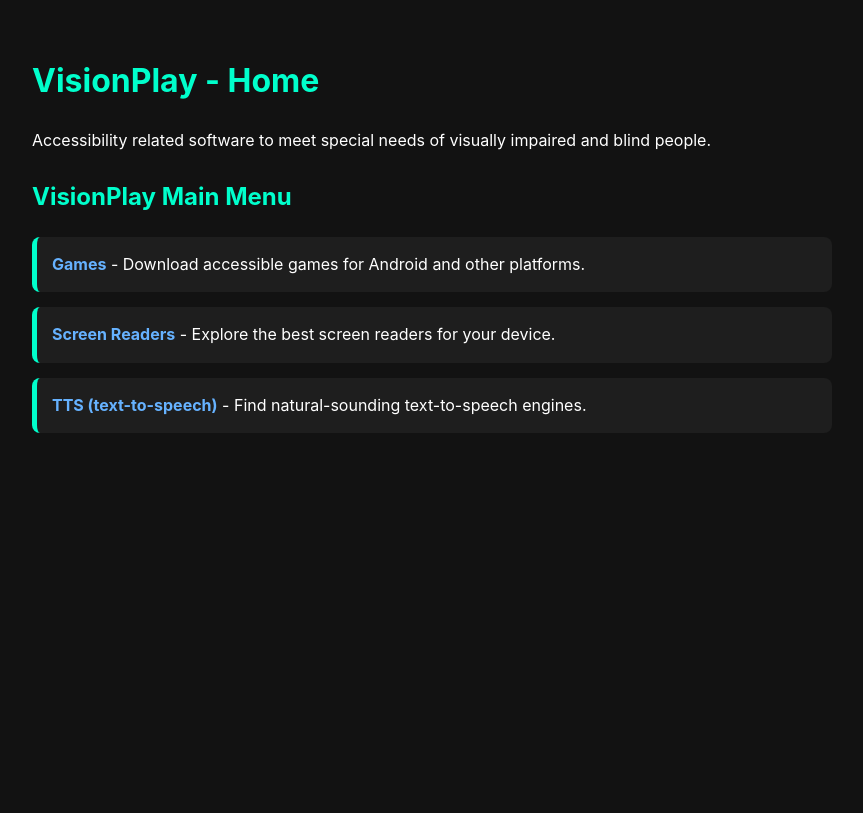
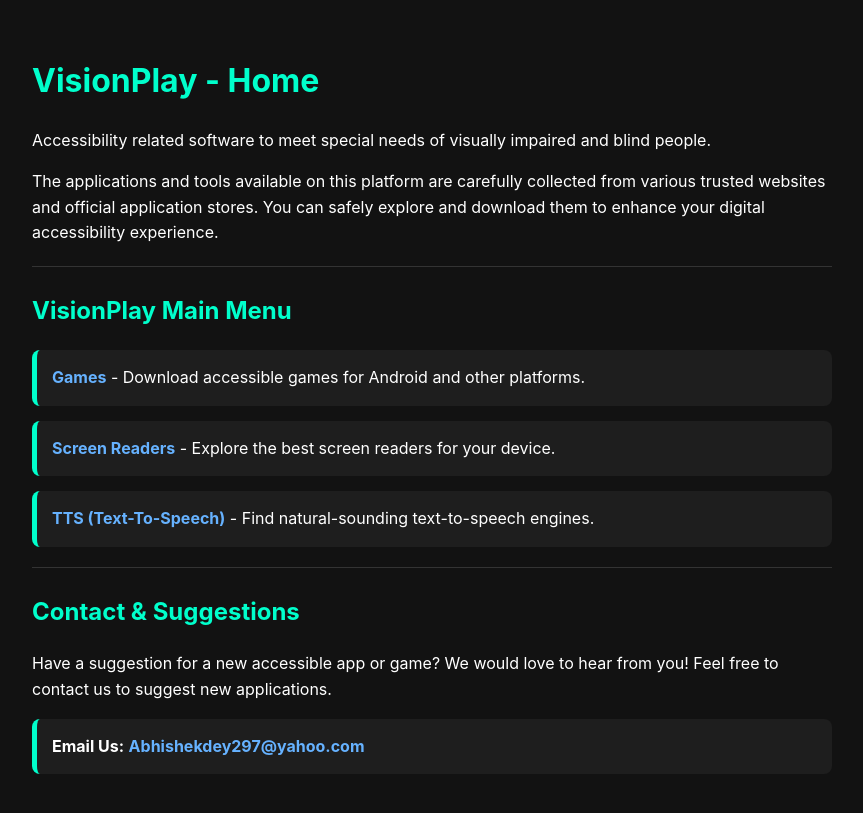
Before and after one commit to abhishekdey-hub/VisionPlay, a Jekyll site: the page built from index.md, in a window 1280 px wide. Shown: the top 813 px of the page, without its empty margins (208-1071 px from the left). Built offline with Jekyll 4.4.1, drawn with Linux system fonts in a browser that asks for light colours.

Commit message:
Update index.md

```diff
--- a/index.md
+++ b/index.md
@@ -10,8 +10,20 @@ language: en
 
 Accessibility related software to meet special needs of visually impaired and blind people.
 
+The applications and tools available on this platform are carefully collected from various trusted websites and official application stores. You can safely explore and download them to enhance your digital accessibility experience.
+
+---
+
 ## VisionPlay Main Menu
 
 * [Games](games/) - Download accessible games for Android and other platforms.
 * [Screen Readers](screen-readers/) - Explore the best screen readers for your device.
-* [TTS (text-to-speech)](tts/) - Find natural-sounding text-to-speech engines.
+* [TTS (Text-To-Speech)](tts/) - Find natural-sounding text-to-speech engines.
+
+---
+
+## Contact & Suggestions
+
+Have a suggestion for a new accessible app or game? We would love to hear from you! Feel free to contact us to suggest new applications.
+
+* **Email Us:** [Abhishekdey297@yahoo.com](mailto:Abhishekdey297@yahoo.com?subject=VisionPlay%20App%20Suggestion)
```
